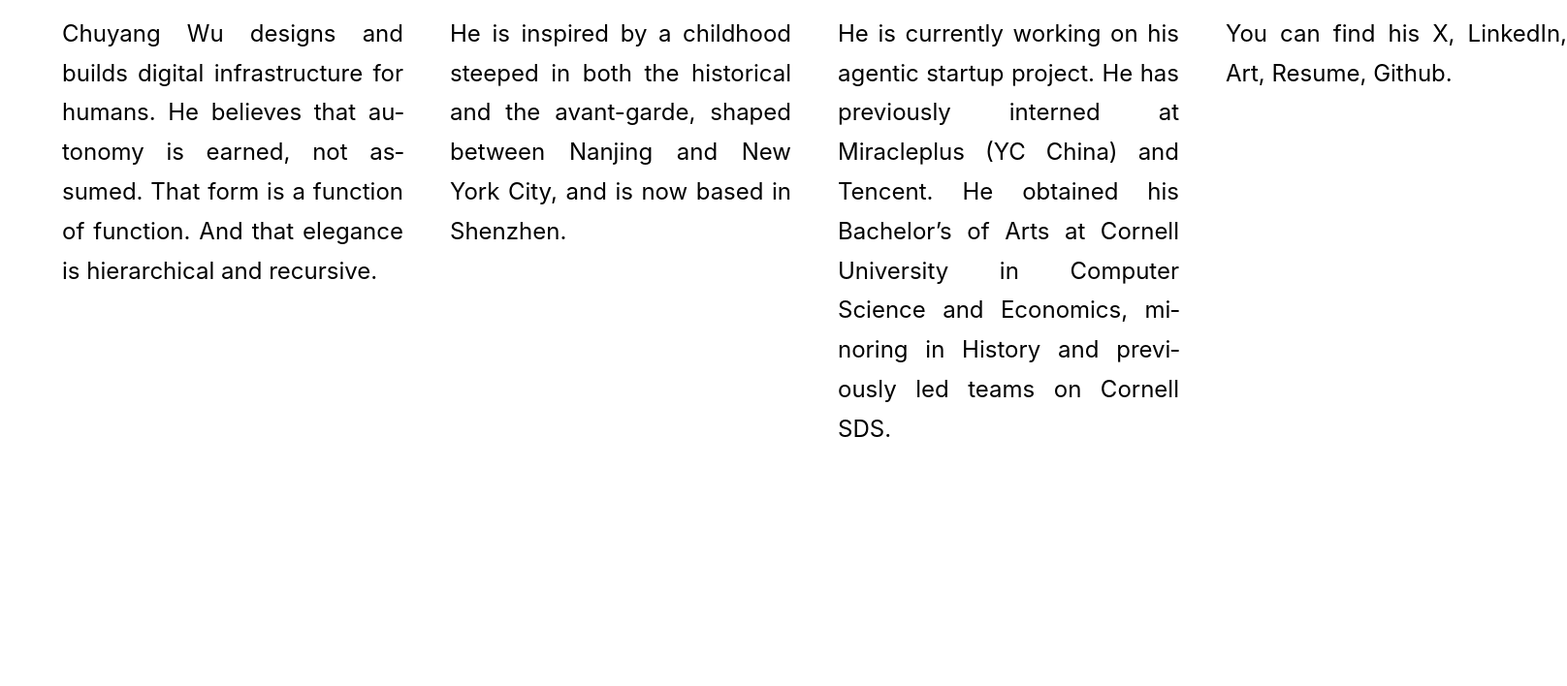
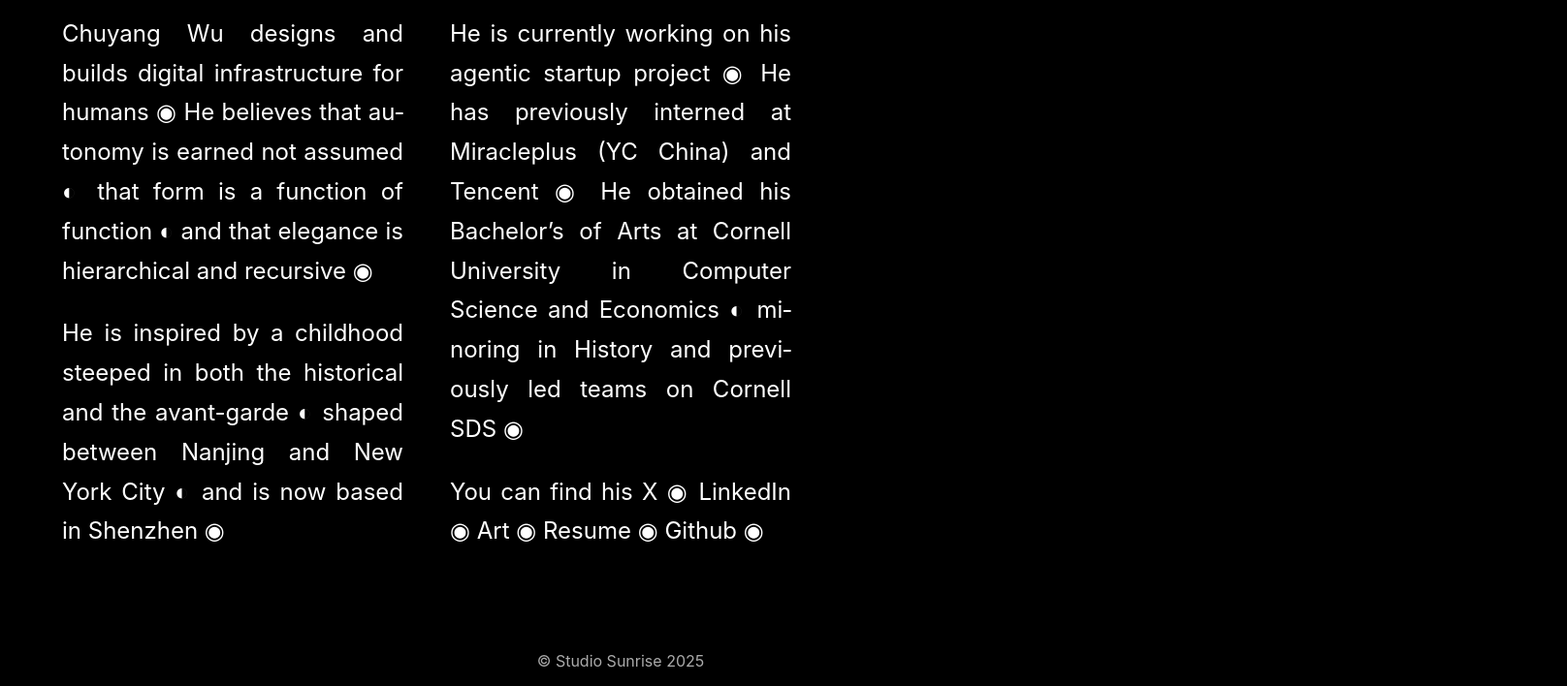
Before and after one commit to chuyang-wu/mysite, a plain HTML site: page index.html in a window 1280 px wide. Shown: the part 192-900 px from the top of the page at 97% size, 1616 px wide, since content can reach past the window. Before the commit the page ends 800 px from the top, so only its background shows below. Drawn offline with Linux system fonts and the light colour scheme.

Commit message:
version 1.1

```diff
--- a/index.html
+++ b/index.html
@@ -7,45 +7,64 @@
   <style>
     :root { --maxw: 1200px; --padx: 64px; --gap: 48px; }
     html, body { margin: 0; padding: 0; }
-
     body {
-      background: #fff;
-      color: #000;
+      background:#000; color:#fff;
       font-family: Aptos, -apple-system, BlinkMacSystemFont, "Segoe UI", Roboto, Helvetica, Arial, "Noto Sans", "Apple Color Emoji", "Segoe UI Emoji";
-      line-height: 1.7;
-      font-size: 24px;
+      line-height:1.7; font-size:24px;
     }
 
-    header { max-width: var(--maxw); margin: 0 auto; padding: 20px var(--padx) 8px; }
-    .logo img { height: 84px; width: auto; display: block; }
-    .rule { border: none; border-top: 2px solid #000; margin: 8px 0; }
-    .rule + .rule { margin-top: 8px; }
-    .nav { display:inline-flex; gap:24px; padding:0; font-size:0.85em; letter-spacing:normal; text-transform:none; }
-    .nav a { color:#000; text-decoration:none; }
+    header { max-width:var(--maxw); margin:0 auto; padding:20px var(--padx) 8px; }
+    .logo img { height:84px; width:auto; display:block; }
+    .rule { border:none; border-top:2px solid #fff; margin:8px 0; }
+    .rule + .rule { margin-top:8px; }
+    .nav { display:inline-flex; gap:24px; padding:0; font-size:.85em; }
+    .nav a { color:inherit; text-decoration:none; }
     .nav a:hover { text-decoration:underline; }
-    .wrapper { max-width: var(--maxw); margin: 0 auto; padding: 18px var(--padx) 64px; }
 
+    .wrapper { max-width:var(--maxw); margin:0 auto; padding:18px var(--padx) 64px; }
+
+    /* --- 关键布局：三栏网格，右侧永远空白 --- */
+    .layout {
+      display:grid;
+      grid-template-columns: repeat(3, 1fr);
+      gap: var(--gap);
+      align-items:start;
+    }
+
+    /* 文章区跨两格（左 & 中），内部再做 2 列 */
     .columns {
-      column-count: 3; column-gap: var(--gap);
-      column-fill: auto; -webkit-column-fill: auto; /* sequential fill */
-      /* We'll set an explicit height via JS so each column fills to viewport bottom */
-      height: auto;
+      grid-column: 1 / span 2;
+      column-count: 2;
+      column-gap: var(--gap);
+      column-fill: balance;
     }
-    .columns p { break-inside: avoid; -webkit-column-break-inside: avoid; margin: 0; text-align: justify; hyphens: auto; }
-    .columns p + p { margin-top: 1.5rem; }
+    .columns p { break-inside: avoid; margin:0 0 1.5rem 0; text-align:justify; hyphens:auto; }
 
-    a {
-      color:#000;
-      text-decoration:none;
-    }
-    a:hover {
-      color: blue;
-      text-decoration:underline;
+    .footer {
+      bottom: 0;
+      left: 0;
+      width: 100%;
+      text-align: center;
+      padding: 12px 0;
+      font-size: 16px;
+      color: #aaa;
+      background: #000; /* 保持和页面背景一致 */
     }
 
 
-    @media (max-width: 1024px) { .columns { column-count: 2; } }
-    @media (max-width: 640px)  { body{font-size:20px;} .columns { column-count: 1; height:auto !important; } }
+    a { color:#fff; text-decoration:none; }
+    a:hover { color:#69e0f8; text-decoration:underline; }
+
+    /* 响应式：≤1024px：文章内部降为单列，但外层仍留右侧空白一格 */
+    @media (max-width: 1024px) {
+      .columns { column-count: 1; }
+    }
+    /* ≤640px：栅格折叠为单列，不再强留右侧空白；移动端体验优先 */
+    @media (max-width: 640px) {
+      body { font-size:20px; }
+      .layout { grid-template-columns: 1fr; }
+      .columns { grid-column: 1; column-count: 1; }
+    }
   </style>
 </head>
 <body>
@@ -57,29 +76,21 @@
   </header>
 
   <main class="wrapper">
-    <div id="about" class="columns">
-      <p>Chuyang Wu designs and builds digital infrastructure for humans. He believes that autonomy is earned, not assumed. That form is a function of function. And that elegance is hierarchical and recursive.</p>
-      <p>He is inspired by a childhood steeped in both the historical and the avant-garde, shaped between Nanjing and New York City, and is now based in Shenzhen.</p>
-      <p>He is currently working on his agentic startup project. He has previously interned at <a href="https://www.miracleplus.com">Miracleplus (YC China)</a> and  <a href="https://www.tencent.com">Tencent</a>. He obtained his Bachelor’s of Arts at Cornell University in Computer Science and Economics, minoring in History and previously led teams on <a href="https://www.ilr.cornell.edu/cornell-debate">Cornell SDS</a>.</p>
-      <p>You can find his <a href="https://x.com/wcysunrise">X</a>, <a href="https://www.linkedin.com/in/wuchuyang/">LinkedIn</a>, <a href="#">Art</a>, <a href="#">Resume</a>, <a href="https://github.com/chuyang-wu">Github</a>.</p>
-    </div>
+    <section class="layout">
+      <!-- 左 + 中 两格：正文两列 -->
+      <div id="about" class="columns">
+        <p>Chuyang Wu designs and builds digital infrastructure for humans ◉ He believes that autonomy is earned not assumed ◐ that form is a function of function ◐ and that elegance is hierarchical and recursive ◉</p>
+        <p>He is inspired by a childhood steeped in both the historical and the avant-garde ◐ shaped between Nanjing and New York City ◐ and is now based in Shenzhen ◉</p>
+        <p>He is currently working on his agentic startup project ◉ He has previously interned at <a href="https://www.miracleplus.com">Miracleplus (YC China)</a> and <a href="https://www.tencent.com">Tencent</a> ◉ He obtained his Bachelor’s of Arts at Cornell University in Computer Science and Economics ◐ minoring in History and previously led teams on <a href="https://www.ilr.cornell.edu/cornell-debate">Cornell SDS</a> ◉</p>
+        <p>You can find his <a href="https://x.com/wcysunrise">X</a> ◉ <a href="https://www.linkedin.com/in/wuchuyang/">LinkedIn</a> ◉ <a href="#">Art</a> ◉ <a href="#">Resume</a> ◉ <a href="https://github.com/chuyang-wu">Github</a> ◉</p>
+      </div>
+
+      <!-- 右侧一格：故意留空，永远不放东西 -->
+      <div aria-hidden="true"></div>
+    </section>
   </main>
-
-  <script>
-    // Make each column fill to the bottom of the viewport before flowing to the next column.
-    function sizeColumns() {
-      const header = document.querySelector('header');
-      const wrapper = document.querySelector('.wrapper');
-      const cols = document.querySelector('.columns');
-      if (!header || !wrapper || !cols) return;
-      const headerH = header.offsetHeight;
-      const cs = getComputedStyle(wrapper);
-      const padV = parseFloat(cs.paddingTop) + parseFloat(cs.paddingBottom);
-      const target = Math.max(200, window.innerHeight - headerH - padV);
-      cols.style.height = target + 'px';
-    }
-    window.addEventListener('load', sizeColumns);
-    window.addEventListener('resize', sizeColumns);
-  </script>
+  <footer class="footer">
+    © Studio Sunrise 2025
+  </footer>
 </body>
 </html>
```
